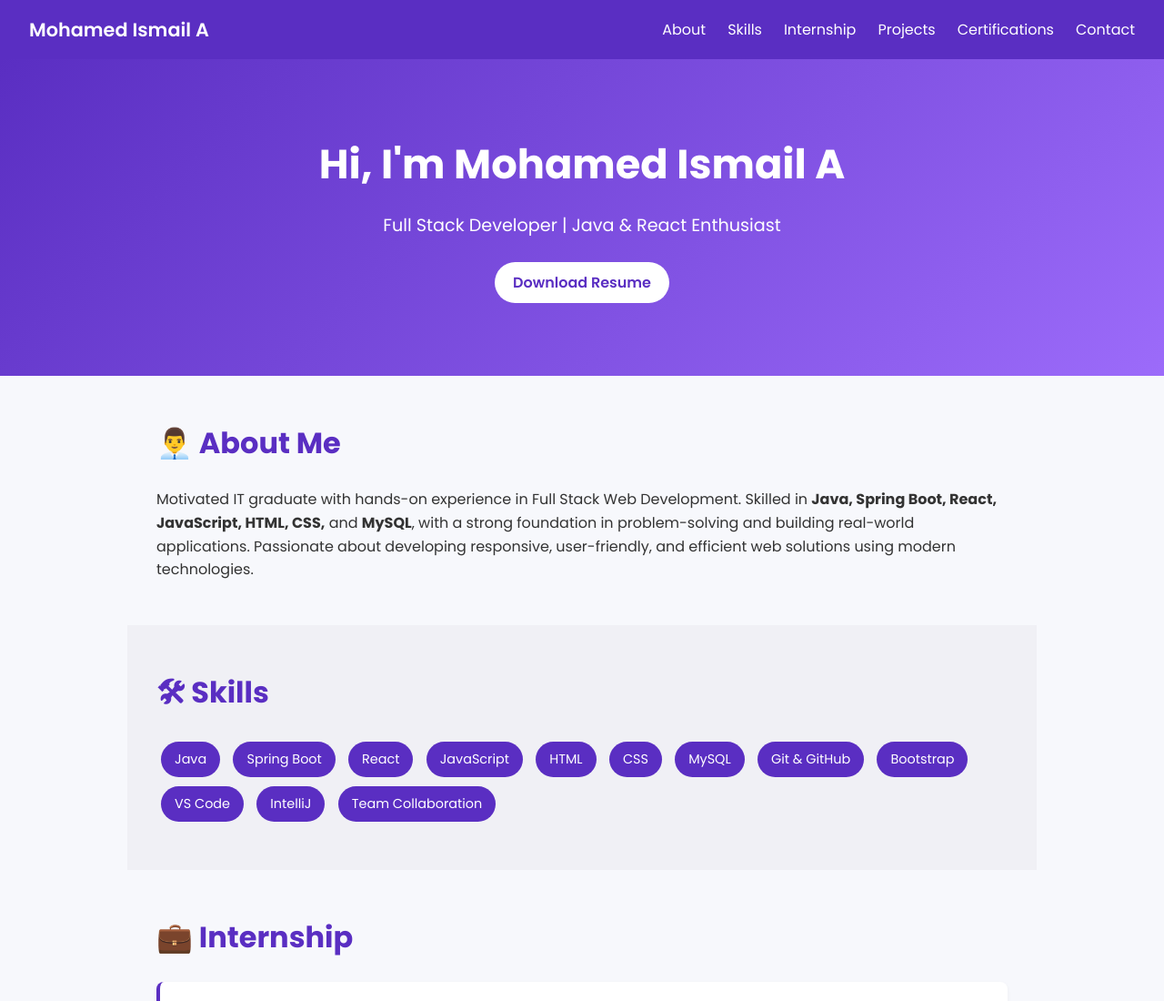
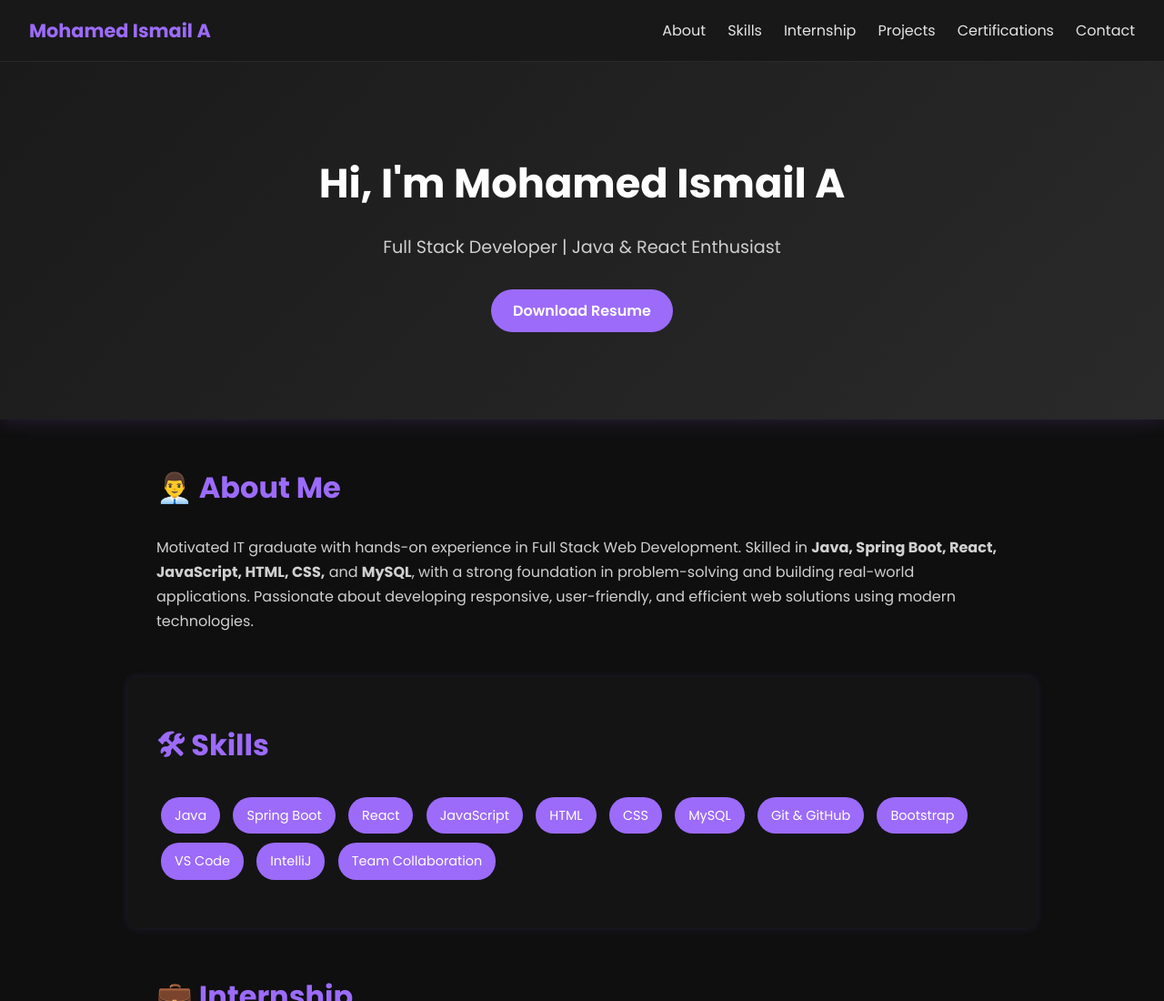
Before and after one commit to Mdismail107/portfolio, a plain HTML site: page index.html in a window 1280 px wide. Shown: the top 1100 px of the page at 91% size. Drawn offline with Linux system fonts and the light colour scheme.

Commit message:
Update style.css

```diff
--- a/style.css
+++ b/style.css
@@ -6,9 +6,9 @@
 
 body {
   font-family: 'Poppins', sans-serif;
-  background-color: #f7f8fc;
-  color: #333;
-  line-height: 1.6;
+  background-color: #0f0f0f;
+  color: #e4e4e4;
+  line-height: 1.7;
 }
 
 /* Navbar */
@@ -17,16 +17,17 @@ body {
   justify-content: space-between;
   align-items: center;
   padding: 1rem 2rem;
-  background: #5a2ec2;
-  color: white;
+  background: #181818;
+  border-bottom: 1px solid #292929;
   position: sticky;
   top: 0;
   z-index: 100;
 }
 
 .navbar .logo {
-  font-weight: 600;
+  font-weight: 700;
   font-size: 1.3rem;
+  color: #9c6bfa;
 }
 
 .navbar ul {
@@ -36,21 +37,23 @@ body {
 }
 
 .navbar ul li a {
-  color: white;
+  color: #e4e4e4;
   text-decoration: none;
   font-weight: 500;
+  transition: color 0.3s ease;
 }
 
 .navbar ul li a:hover {
-  text-decoration: underline;
+  color: #9c6bfa;
 }
 
-/* Hero */
+/* Hero Section */
 .hero {
-  background: linear-gradient(135deg, #5a2ec2, #9c6bfa);
+  background: linear-gradient(135deg, #1a1a1a, #2a2a2a);
   color: white;
   text-align: center;
-  padding: 5rem 1rem;
+  padding: 6rem 1rem;
+  box-shadow: 0 0 20px rgba(156, 107, 250, 0.2);
 }
 
 .hero h1 {
@@ -60,14 +63,15 @@ body {
 
 .hero p {
   font-size: 1.2rem;
-  margin-bottom: 1.5rem;
+  margin-bottom: 1.8rem;
+  color: #cfcfcf;
 }
 
 .btn {
   display: inline-block;
-  padding: 10px 20px;
-  background: white;
-  color: #5a2ec2;
+  padding: 10px 24px;
+  background: #9c6bfa;
+  color: white;
   border-radius: 25px;
   text-decoration: none;
   font-weight: 600;
@@ -75,7 +79,8 @@ body {
 }
 
 .btn:hover {
-  background: #e6e1ff;
+  background: #b28bff;
+  transform: translateY(-2px);
 }
 
 /* Section */
@@ -86,37 +91,56 @@ body {
 }
 
 .bg-light {
-  background-color: #f0f0f5;
+  background-color: #141414;
+  border-radius: 10px;
+  padding: 3rem 2rem;
+  box-shadow: 0 0 10px rgba(156, 107, 250, 0.15);
 }
 
 h2 {
   font-size: 2rem;
   margin-bottom: 1.5rem;
-  color: #5a2ec2;
+  color: #9c6bfa;
 }
 
+p, li {
+  color: #d0d0d0;
+}
+
+/* Skills */
 .skills span {
   display: inline-block;
-  background: #5a2ec2;
+  background: #9c6bfa;
   color: white;
   padding: 8px 15px;
   border-radius: 20px;
   margin: 5px;
   font-size: 0.9rem;
+  transition: background 0.3s ease;
 }
 
+.skills span:hover {
+  background: #b28bff;
+}
+
+/* Cards */
 .card {
-  background: white;
+  background: #1b1b1b;
   padding: 20px;
-  border-left: 4px solid #5a2ec2;
+  border-left: 4px solid #9c6bfa;
   margin-bottom: 20px;
-  box-shadow: 0 2px 5px rgba(0,0,0,0.05);
+  box-shadow: 0 4px 10px rgba(0,0,0,0.3);
   border-radius: 8px;
+  transition: transform 0.3s ease;
+}
+
+.card:hover {
+  transform: translateY(-4px);
 }
 
 .card h3 {
   margin-bottom: 10px;
-  color: #333;
+  color: #fff;
 }
 
 ul {
@@ -127,20 +151,31 @@ ul {
   margin-bottom: 8px;
 }
 
+/* Contact */
+#contact a {
+  color: #9c6bfa;
+  text-decoration: none;
+}
+
+#contact a:hover {
+  text-decoration: underline;
+}
+
 /* Footer */
 footer {
   text-align: center;
   padding: 1rem;
-  background: #f0f0f5;
+  background: #181818;
+  color: #aaa;
   margin-top: 2rem;
-  color: #666;
+  border-top: 1px solid #292929;
 }
 
 /* Responsive */
 @media (max-width: 768px) {
   .navbar ul {
     flex-direction: column;
-    background: #5a2ec2;
+    background: #181818;
     position: absolute;
     top: 60px;
     left: 0;
```
